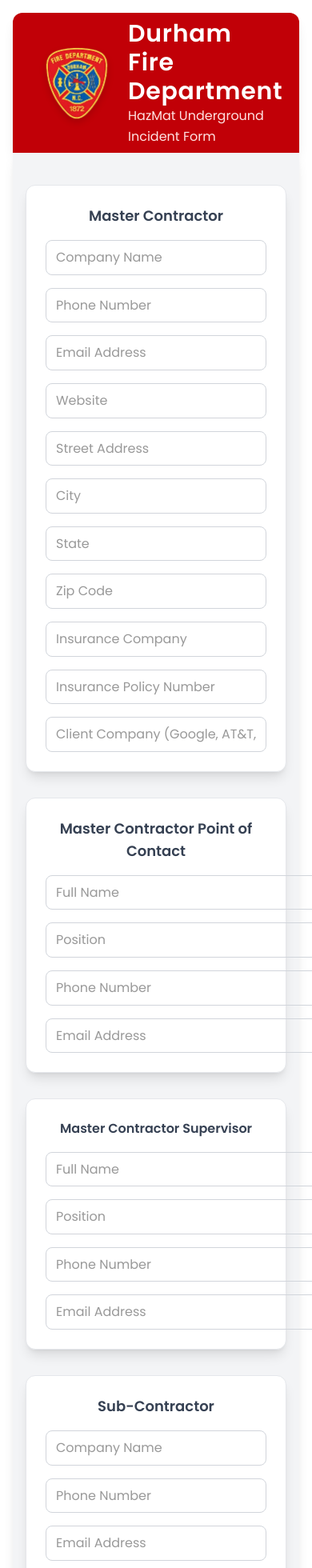
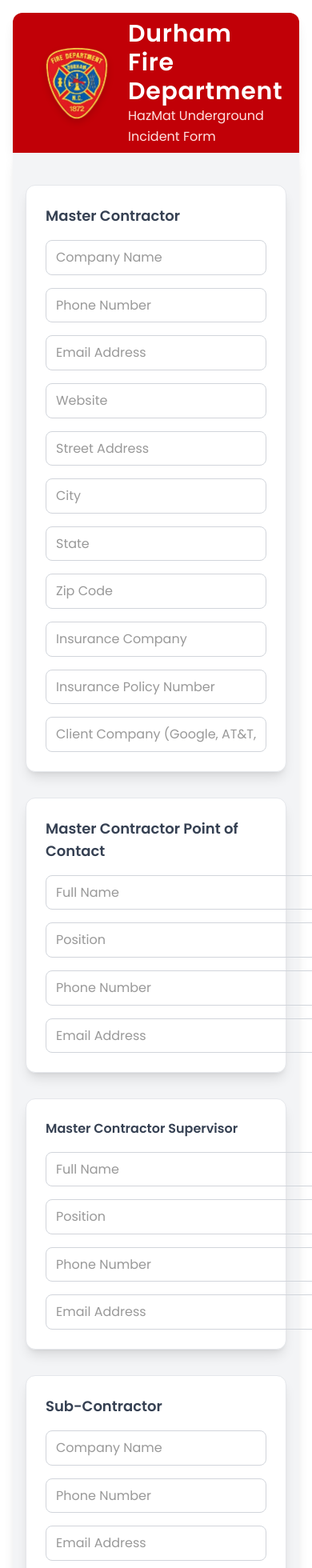
Before and after one commit to akunna1/Hazmat-Underground-Form, a Next.js app: page / in a window 390 px wide. Shown: the top 1960 px of the page at 80% size. Built offline with nearby package versions, Linux system fonts and the light colour scheme.

Commit message:
minor update

```diff
--- a/app/components/Hero.tsx
+++ b/app/components/Hero.tsx
@@ -44,7 +44,7 @@
         {/* Master Contractor */}
         <div className="bg-white rounded-xl shadow-lg hover:shadow-2xl transition p-6 border border-gray-200">
 
-          <h2 className="text-center md:text-left text-lg font-semibold text-gray-700 mb-4">
+          <h2 className="text-left text-lg font-semibold text-gray-700 mb-4">
             Master Contractor
           </h2>
 
@@ -77,7 +77,7 @@
         {/* Master Contractor Point of Contact */}
         <div className="bg-white rounded-xl shadow-lg hover:shadow-2xl transition p-6 border border-gray-200">
 
-          <h2 className="text-center md:text-left text-lg font-semibold text-gray-700 mb-4">
+          <h2 className="text-left text-lg font-semibold text-gray-700 mb-4">
             Master Contractor Point of Contact
           </h2>
 
@@ -94,7 +94,7 @@
         {/* Master Contractor Supervisor */}
         <div className="bg-white rounded-xl shadow-lg hover:shadow-2xl transition p-6 border border-gray-200">
 
-          <h2 className="text-center md:text-lefttext-lg font-semibold text-gray-700 mb-4">
+          <h2 className="text-lefttext-lg font-semibold text-gray-700 mb-4">
             Master Contractor Supervisor
           </h2>
 
@@ -111,7 +111,7 @@
         {/* Sub-Contractor */}
         <div className="bg-white rounded-xl shadow-lg hover:shadow-2xl transition p-6 border border-gray-200">
 
-          <h2 className="text-center md:text-left text-lg font-semibold text-gray-700 mb-4">
+          <h2 className="text-left text-lg font-semibold text-gray-700 mb-4">
             Sub-Contractor
           </h2>
 
@@ -144,7 +144,7 @@
         {/* Sub-Contractor Point of Contact on Scene*/}
         <div className="bg-white rounded-xl shadow-lg hover:shadow-2xl transition p-6 border border-gray-200">
 
-          <h2 className="text-center md:text-left text-lg font-semibold text-gray-700 mb-4">
+          <h2 className="text-left text-lg font-semibold text-gray-700 mb-4">
             Sub-Contractor Point of Contact on Scene
           </h2>
 
@@ -161,7 +161,7 @@
         {/* Sub-Contractor Supervisor */}
         <div className="bg-white rounded-xl shadow-lg hover:shadow-2xl transition p-6 border border-gray-200">
 
-          <h2 className="text-center md:text-lefttext-lg font-semibold text-gray-700 mb-4">
+          <h2 className="text-lefttext-lg font-semibold text-gray-700 mb-4">
             Sub-Contractor Supervisor
           </h2>
 
```
